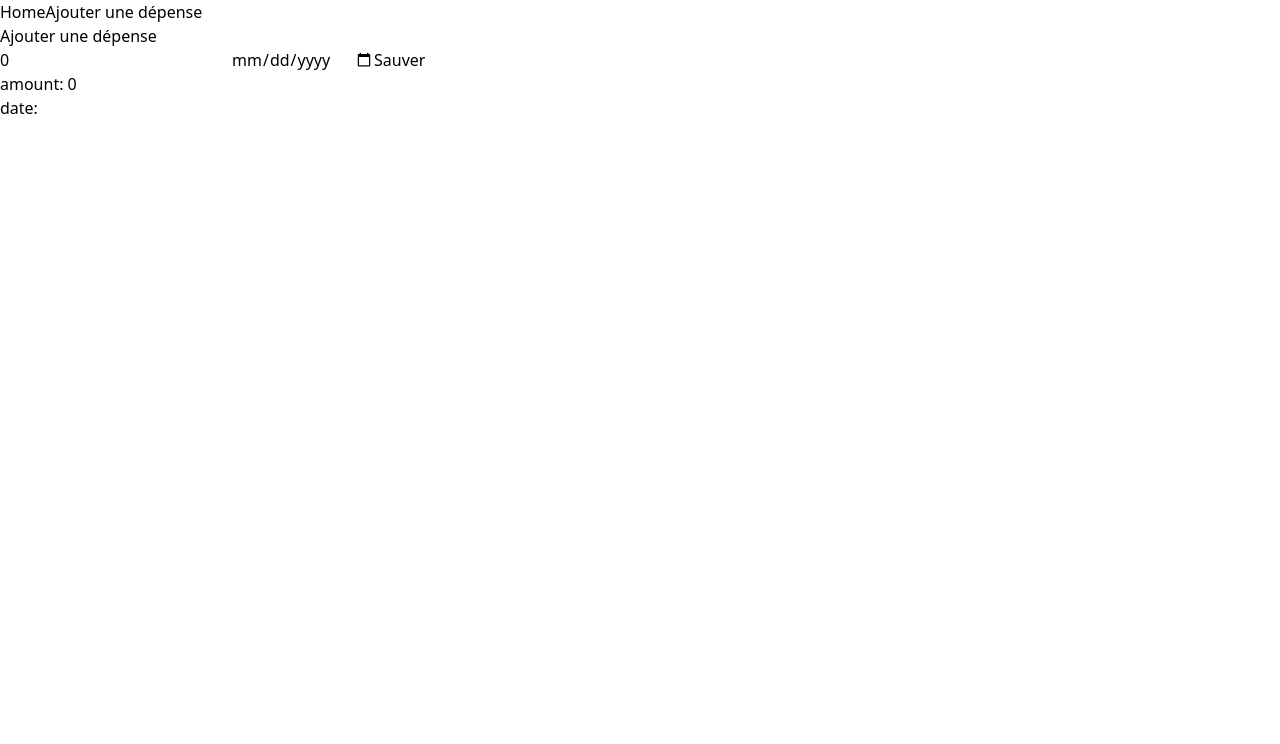
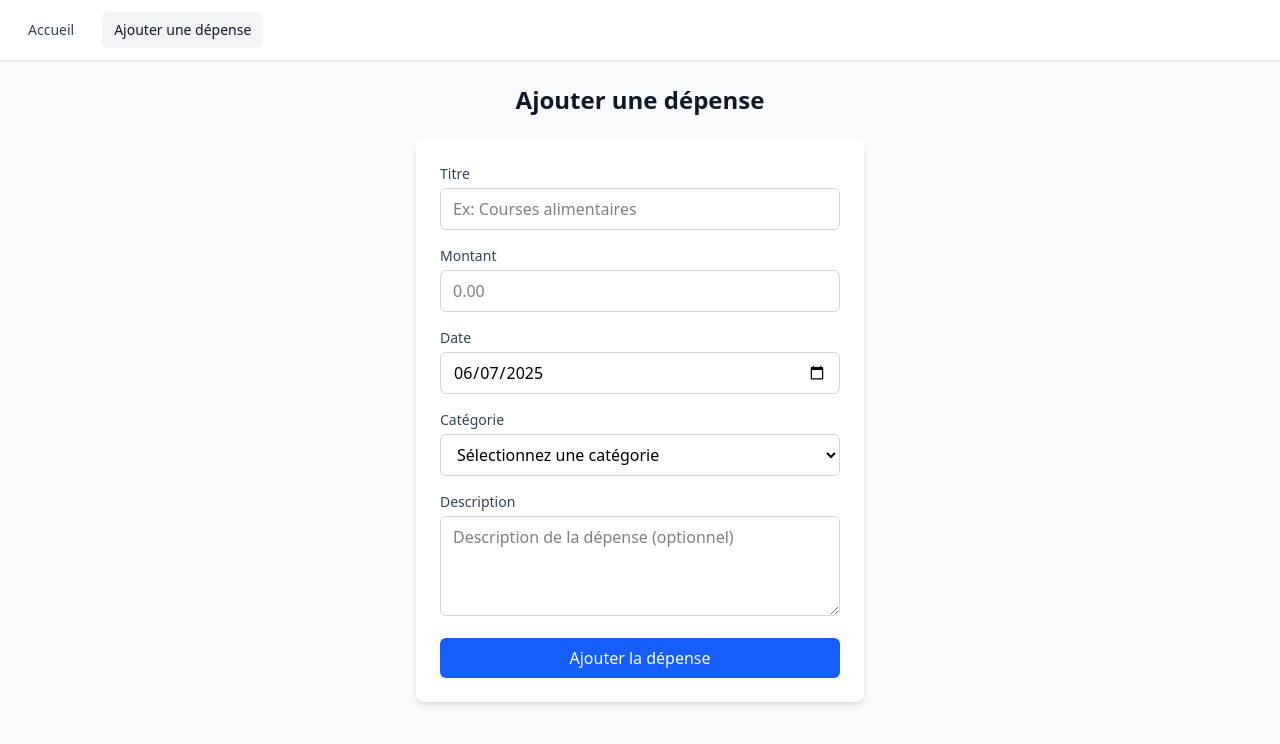
Before and after one commit to yann-yinn/pocket-budget, a Vue app: page /add-expense in a window 1280 px wide. Shown: the top 744 px of the page. Built offline with nearby package versions, Linux system fonts and the light colour scheme; the HTML template or start-up script is replaced by a standard one.

Commit message:
ajout de styles avec tailwind

```diff
--- a/src/App.vue
+++ b/src/App.vue
@@ -3,14 +3,32 @@ import { RouterLink, RouterView } from 'vue-router'
 </script>
 
 <template>
-  <header>
-    <div class="wrapper">
-      <nav>
-        <RouterLink to="/">Home</RouterLink>
-        <RouterLink to="/add-expense">Ajouter une dépense</RouterLink>
+  <div class="min-h-screen bg-gray-50">
+    <header class="bg-white shadow-sm">
+      <nav class="px-4 py-3">
+        <div class="flex items-center justify-between">
+          <div class="flex items-center space-x-4">
+            <RouterLink
+              to="/"
+              class="text-gray-700 hover:text-gray-900 px-3 py-2 rounded-md text-sm font-medium"
+              active-class="bg-gray-100 text-gray-900"
+            >
+              Accueil
+            </RouterLink>
+            <RouterLink
+              to="/add-expense"
+              class="text-gray-700 hover:text-gray-900 px-3 py-2 rounded-md text-sm font-medium"
+              active-class="bg-gray-100 text-gray-900"
+            >
+              Ajouter une dépense
+            </RouterLink>
+          </div>
+        </div>
       </nav>
-    </div>
-  </header>
+    </header>
 
-  <RouterView />
+    <main class="container mx-auto px-4 py-6">
+      <RouterView />
+    </main>
+  </div>
 </template>
--- a/src/views/AddExpenseView.vue
+++ b/src/views/AddExpenseView.vue
@@ -1,26 +1,109 @@
 <template>
-  <div class="add-expense">
-    <h1>Ajouter une dépense</h1>
-    <form @submit.prevent="handleSubmit">
-      <input type="text" name="amount" placeholder="Montant" v-model="amount" />
-      <input type="date" name="date" placeholder="Date" v-model="date" />
-      <input type="submit" value="Sauver" />
+  <div class="max-w-md mx-auto">
+    <h1 class="text-2xl font-bold text-gray-900 mb-6 text-center">Ajouter une dépense</h1>
+    <form @submit.prevent="handleSubmit" class="bg-white shadow-md rounded-lg p-6">
+      <div class="space-y-4">
+        <div>
+          <label for="title" class="block text-sm font-medium text-gray-700 mb-1">Titre</label>
+          <input
+            type="text"
+            id="title"
+            v-model="expense.title"
+            required
+            placeholder="Ex: Courses alimentaires"
+            class="w-full px-3 py-2 border border-gray-300 rounded-md focus:outline-none focus:ring-2 focus:ring-blue-500 focus:border-transparent"
+          />
+        </div>
+
+        <div>
+          <label for="amount" class="block text-sm font-medium text-gray-700 mb-1">Montant</label>
+          <input
+            type="number"
+            id="amount"
+            v-model="expense.amount"
+            required
+            min="0"
+            step="0.01"
+            placeholder="0.00"
+            class="w-full px-3 py-2 border border-gray-300 rounded-md focus:outline-none focus:ring-2 focus:ring-blue-500 focus:border-transparent"
+          />
+        </div>
+
+        <div>
+          <label for="date" class="block text-sm font-medium text-gray-700 mb-1">Date</label>
+          <input
+            type="date"
+            id="date"
+            v-model="expense.date"
+            required
+            class="w-full px-3 py-2 border border-gray-300 rounded-md focus:outline-none focus:ring-2 focus:ring-blue-500 focus:border-transparent"
+          />
+        </div>
+
+        <div>
+          <label for="category" class="block text-sm font-medium text-gray-700 mb-1"
+            >Catégorie</label
+          >
+          <select
+            id="category"
+            v-model="expense.category"
+            required
+            class="w-full px-3 py-2 border border-gray-300 rounded-md focus:outline-none focus:ring-2 focus:ring-blue-500 focus:border-transparent"
+          >
+            <option value="">Sélectionnez une catégorie</option>
+            <option value="alimentation">Alimentation</option>
+            <option value="transport">Transport</option>
+            <option value="logement">Logement</option>
+            <option value="loisirs">Loisirs</option>
+            <option value="autre">Autre</option>
+          </select>
+        </div>
+
+        <div>
+          <label for="description" class="block text-sm font-medium text-gray-700 mb-1"
+            >Description</label
+          >
+          <textarea
+            id="description"
+            v-model="expense.description"
+            placeholder="Description de la dépense (optionnel)"
+            class="w-full px-3 py-2 border border-gray-300 rounded-md focus:outline-none focus:ring-2 focus:ring-blue-500 focus:border-transparent min-h-[100px] resize-y"
+          ></textarea>
+        </div>
+
+        <button
+          type="submit"
+          class="w-full bg-blue-600 text-white py-2 px-4 rounded-md hover:bg-blue-700 focus:outline-none focus:ring-2 focus:ring-blue-500 focus:ring-offset-2 transition-colors duration-200"
+        >
+          Ajouter la dépense
+        </button>
+      </div>
     </form>
-    <div class="debug">
-      <p>amount: {{ amount }}</p>
-      <p>date: {{ date }}</p>
-    </div>
   </div>
 </template>
 
 <script setup lang="ts">
 import { ref } from 'vue'
+import { useRouter } from 'vue-router'
 
-const amount = ref(0)
-const date = ref('')
+const router = useRouter()
 
-function handleSubmit(event: Event) {
-  event.preventDefault()
-  alert('submit')
+const expense = ref({
+  title: '',
+  amount: '',
+  date: new Date().toISOString().split('T')[0],
+  category: '',
+  description: '',
+})
+
+const handleSubmit = async () => {
+  try {
+    // TODO: Implémenter la logique d'ajout de dépense
+    console.log('Dépense à ajouter:', expense.value)
+    // Redirection vers la page d'accueil après l'ajout
+    router.push('/')
+  } catch (error) {
+    console.error("Erreur lors de l'ajout de la dépense:", error)
+  }
 }
 </script>
```
